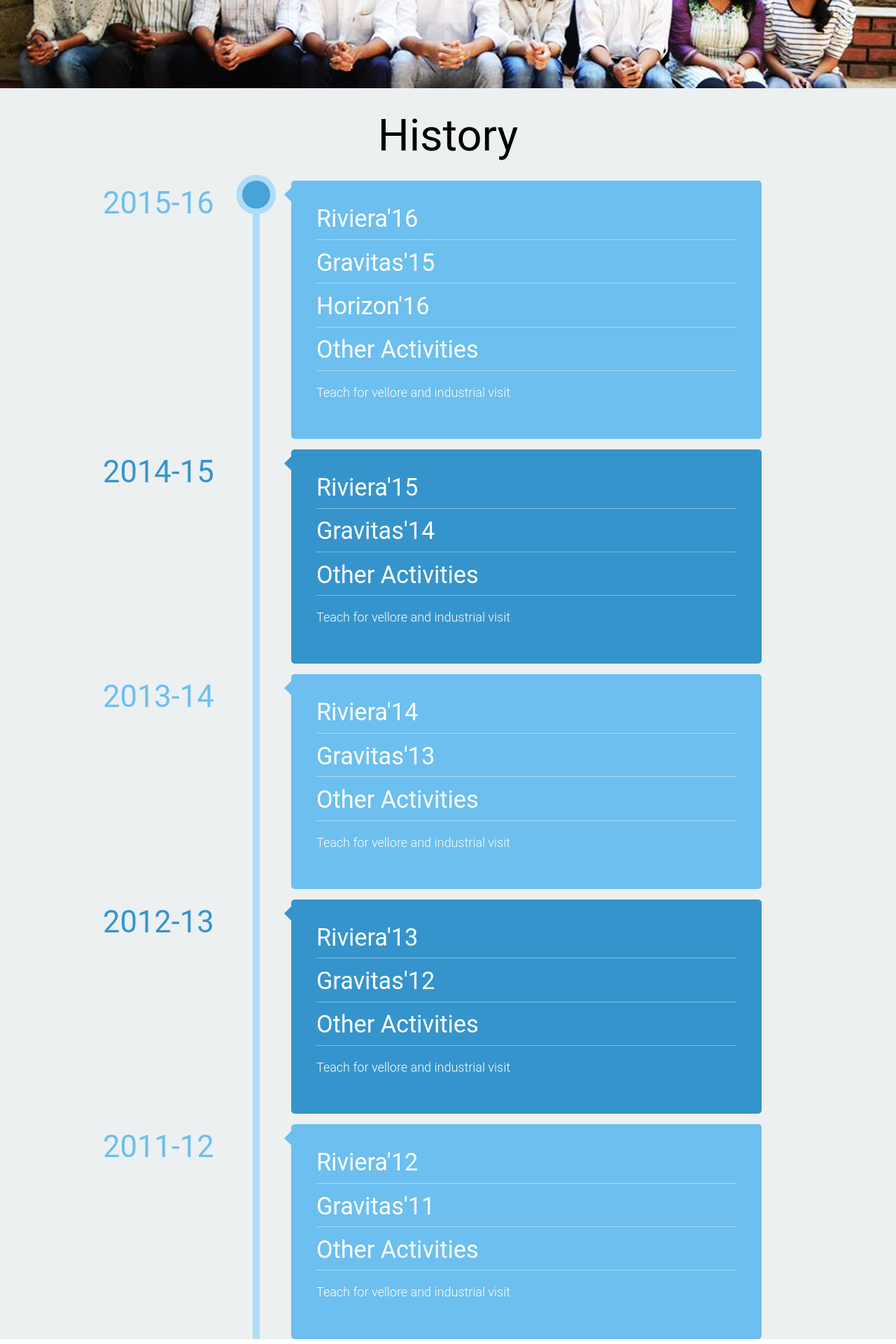
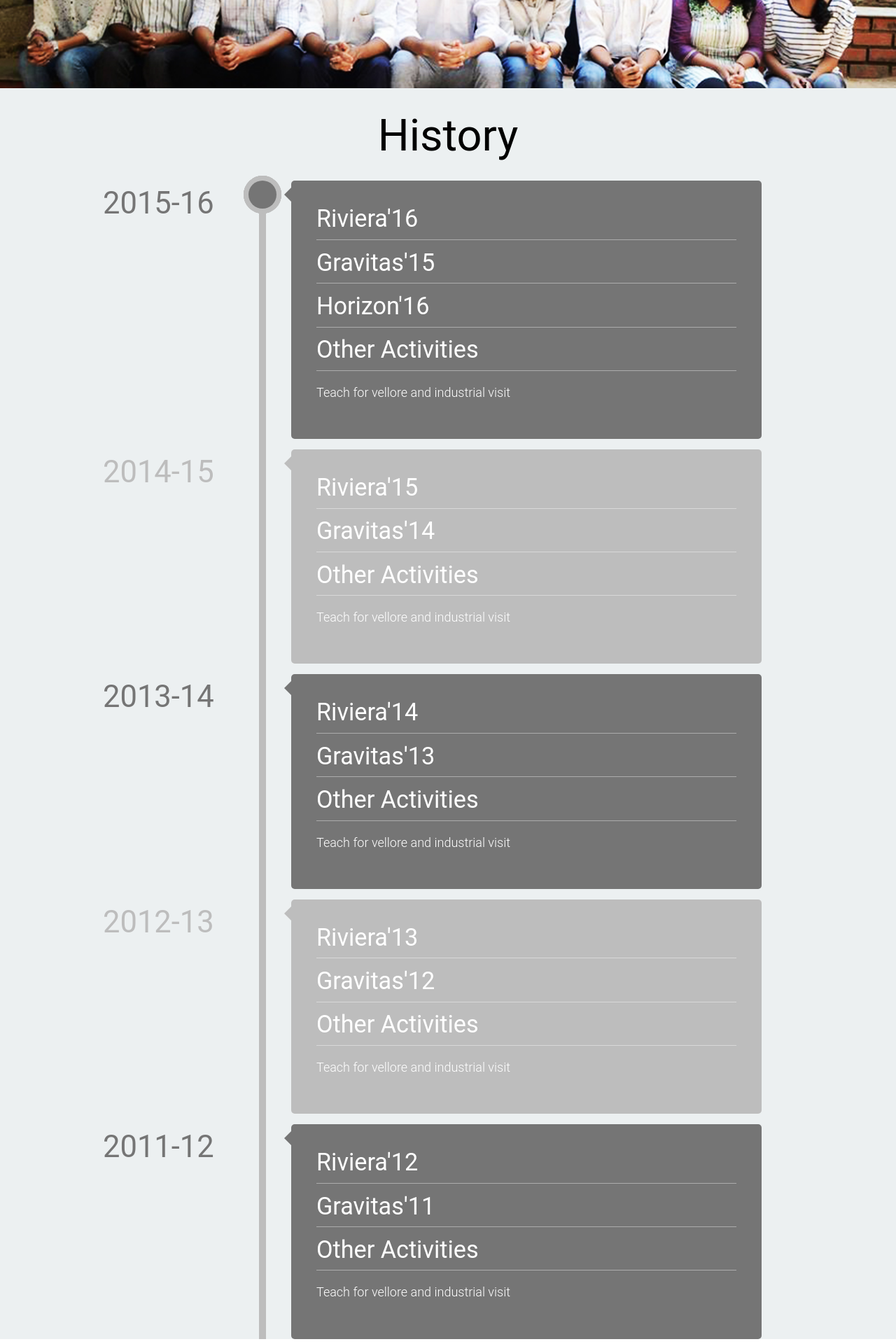
Before and after one commit to KrishnaTejaReddyV/ISTE-Website, a PHP site: page /Full.html in a window 1280 px wide. Shown: the part 1780-3700 px from the top of the page at 70% size. Run offline with PHP 8.4, Linux system fonts and the light colour scheme; some libraries are stand-ins or nearby versions; some web fonts are replaced.

Commit message:
Change in HISTORY colour combination

```diff
--- a/static/component.css
+++ b/static/component.css
@@ -23,8 +23,8 @@
 	top: 0;
 	bottom: 0;
 	width: 10px;
-	background: #afdcf8;
-	left: 20%;
+	background: #bdbdbd;
+	left: 21%;
 	margin-left: -10px;
 }
 
@@ -48,17 +48,17 @@
 
 .cbp_tmtimeline > li .cbp_tmtime span:last-child {
 	font-size: 2.9em;
-	color: #3594cb;
+	color: #bdbdbd;
 }
 
 .cbp_tmtimeline > li:nth-child(odd) .cbp_tmtime span:last-child {
-	color: #6cbfee;
+	color: #757575;
 }
 
 /* Right content */
 .cbp_tmtimeline > li .cbp_tmlabel {
 	margin: 0 0 15px 25%;
-	background: #3594cb;
+	background: #bdbdbd;
 	color: #fff;
 	padding: 2em;
 	font-size: 1.2em;
@@ -69,7 +69,7 @@
 }
 
 .cbp_tmtimeline > li:nth-child(odd) .cbp_tmlabel {
-	background: #6cbfee;
+	background: #757575;
 }
 
 .cbp_tmtimeline > li .cbp_tmlabel h4 {
@@ -87,13 +87,13 @@
 	width: 0;
 	position: absolute;
 	pointer-events: none;
-	border-right-color: #3594cb;
+	border-right-color: #bdbdbd;
 	border-width: 10px;
 	top: 10px;
 }
 
 .cbp_tmtimeline > li:nth-child(odd) .cbp_tmlabel:after {
-	border-right-color: #6cbfee;
+	border-right-color: #757575;
 }
 
 /* The icons */
@@ -111,11 +111,11 @@
 	-webkit-font-smoothing: antialiased;
 	position: absolute;
 	color: #fff;
-	background: #46a4da;
+	background: #757575;
 	border-radius: 50%;
-	box-shadow: 0 0 0 8px #afdcf8;
+	box-shadow: 0 0 0 7px #bdbdbd;
 	text-align: center;
-	left: 20%;
+	left: 21%;
 	top: 0;
 	margin: 0 0 0 -25px;
 }
@@ -183,6 +183,6 @@
 		position: relative;
 		float: right;
 		left: auto;
-		margin: -55px 5px 0 0px;
+		margin: -55px -90px 0 0px;
 	}
 }
```
